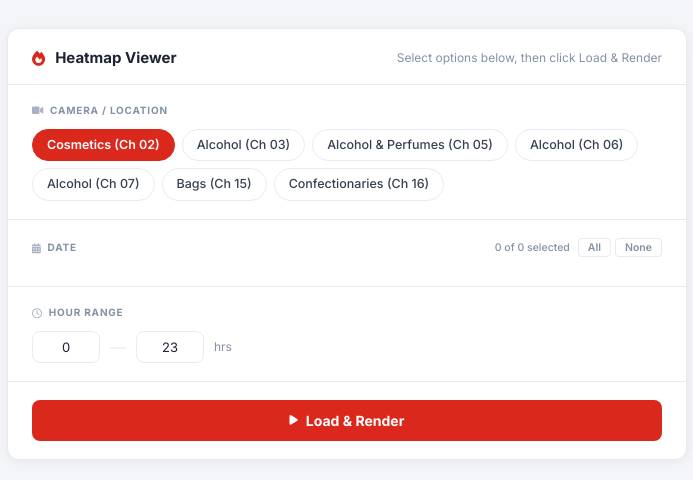
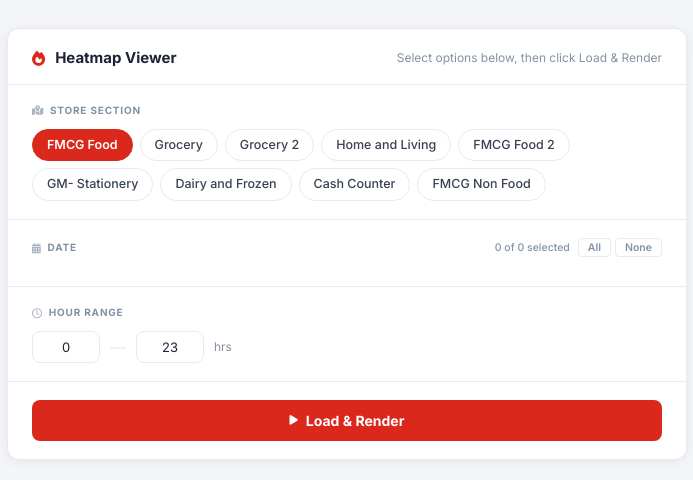
Before and after one commit to Tarsyer-Pushkar/spar-dashboard-main, a Flask app: page /heatmap in a window 1280 px wide. Shown: the part 96-576 px from the top of the page, without its empty margins (293-986 px from the left). Run offline with Flask 3, Linux system fonts and the light colour scheme; the visitor is signed in with stand-in values (Sample User, id 1); data that the repository does not hold is empty.

Commit message:
Fix heatmap tab to use store_location and section-based UI
- Replace CAMERA_MAP (channel-based) with LOCATION_MAP keyed by
  store_location (location01–location09) matching heatmap image files
- Update /api/heatmap-data and /api/heatmap-dates to filter by
  store_location field instead of camera_no
- Update heatmap.html chips to show section names derived from image
  filenames (FMCG Food, Grocery, Home and Living, etc.)
- Use encodeURIComponent for background image URLs (handles spaces)

Co-Authored-By: Claude Sonnet 4.6 <noreply@anthropic.com>

```diff
--- a/app/routes/api.py
+++ b/app/routes/api.py
@@ -395,39 +395,41 @@ def export_footfall():
 #  HEATMAP DATA
 # ─────────────────────────────────────────────
 
-# Camera → background image, location label, actual MongoDB camera_no value
-# All cameras are in sparServer.heatmap
-CAMERA_MAP = {
-    "ChannelNo02": {"image": "channel_2",  "location": "location1",  "label": "Cosmetics (Ch 02)",         "cam_no": 2},
-    "ChannelNo03": {"image": "channel_3",  "location": "location2",  "label": "Alcohol (Ch 03)",            "cam_no": 3},
-    "ChannelNo05": {"image": "channel_5",  "location": "location3",  "label": "Alcohol & Perfumes (Ch 05)", "cam_no": 5},
-    "ChannelNo06": {"image": "channel_6",  "location": "location4",  "label": "Alcohol (Ch 06)",            "cam_no": 6},
-    "ChannelNo07": {"image": "channel_7",  "location": "location5",  "label": "Alcohol (Ch 07)",            "cam_no": 7},
-    "ChannelNo15": {"image": "channel_15", "location": "location6",  "label": "Bags (Ch 15)",               "cam_no": 15},
-    "ChannelNo16": {"image": "channel_16", "location": "location7",  "label": "Confectionaries (Ch 16)",    "cam_no": 16},
+# store_location → background image filename (without .jpg), section label
+LOCATION_MAP = {
+    "location01": {"image": "location01- FMCG Food",      "label": "FMCG Food"},
+    "location02": {"image": "location02- Grocery",         "label": "Grocery"},
+    "location03": {"image": "location03- Grocery 2",       "label": "Grocery 2"},
+    "location04": {"image": "location04- Home and Living", "label": "Home and Living"},
+    "location05": {"image": "location05- FMCG Food 2",     "label": "FMCG Food 2"},
+    "location06": {"image": "location06- GM- Stationery",  "label": "GM- Stationery"},
+    "location07": {"image": "location07- Dairy and Frozen","label": "Dairy and Frozen"},
+    "location08": {"image": "location08- Cash Counter",    "label": "Cash Counter"},
+    "location09": {"image": "location09- FMCG Non Food",   "label": "FMCG Non Food"},
 }
 
 @api_bp.route("/heatmap-data")
 @login_required_api
 def heatmap_data():
     from collections import OrderedDict
-    camera    = request.args.get("camera", "ChannelNo03")
+    location  = request.args.get("location", "location01")
     hour_from = int(request.args.get("hour_from", 0))
     hour_to   = int(request.args.get("hour_to",  23))
 
-    if camera not in CAMERA_MAP:
-        return jsonify({"error": "Unknown camera"}), 400
+    if location not in LOCATION_MAP:
+        return jsonify({"error": "Unknown location"}), 400
 
-    col    = get_spar_db().heatmap
-    cam_no = CAMERA_MAP[camera]["cam_no"]
+    col = get_spar_db().heatmap
 
     # Accept comma-separated dates or single date (backwards compat)
     dates_param = request.args.get("dates", "") or request.args.get("date", "")
     dates = [d.strip() for d in dates_param.split(",") if d.strip()]
 
     if not dates:
-        latest = col.find_one({"camera_no": cam_no}, sort=[("date_time", -1)])
-        dates = [latest["date_time"][:10]] if latest else ["2026-02-25"]
+        latest = col.find_one({"store_location": location}, sort=[("date_time", -1)])
+        dates = [latest["date_time"][:10]] if latest else []
+        if not dates:
+            return jsonify({"frames": [], "total": {"male": 0, "female": 0, "child": 0, "staff": 0}})
 
     # Build per-date hour-range conditions
     or_conditions = []
@@ -442,9 +444,9 @@ def heatmap_data():
         or_conditions.append({"date_time": {"$gte": tf, "$lt": tt}})
 
     if len(or_conditions) == 1:
-        filt = {"camera_no": cam_no, **or_conditions[0]}
+        filt = {"store_location": location, **or_conditions[0]}
     else:
-        filt = {"camera_no": cam_no, "$or": or_conditions}
+        filt = {"store_location": location, "$or": or_conditions}
 
     docs = list(col.find(
         filt,
@@ -490,29 +492,28 @@ def heatmap_data():
         if not multi:
             slot["datetime"] = doc["date_time"]
 
-    cam_info = CAMERA_MAP[camera]
+    loc_info = LOCATION_MAP[location]
     return jsonify({
-        "camera":    camera,
-        "image":     cam_info["image"],
-        "location":  cam_info["location"],
+        "location":  location,
+        "image":     loc_info["image"],
+        "label":     loc_info["label"],
         "dates":     dates,
         "hour_from": hour_from,
         "hour_to":   hour_to,
         "frames":    list(slots.values()),
         "total":     total,
-        "cameras":   [{"id": k, "label": v["label"]} for k, v in CAMERA_MAP.items()],
+        "locations": [{"id": k, "label": v["label"]} for k, v in LOCATION_MAP.items()],
     })
 
 @api_bp.route("/heatmap-dates")
 @login_required_api
 def heatmap_dates():
-    """Return distinct dates available per camera."""
-    camera = request.args.get("camera", "ChannelNo03")
-    if camera not in CAMERA_MAP:
+    """Return distinct dates available per store location."""
+    location = request.args.get("location", "location01")
+    if location not in LOCATION_MAP:
         return jsonify({"dates": []})
-    col    = get_spar_db().heatmap
-    cam_no = CAMERA_MAP[camera]["cam_no"]
-    docs = list(col.find({"camera_no": cam_no}, {"date_time": 1, "_id": 0}))
+    col  = get_spar_db().heatmap
+    docs = list(col.find({"store_location": location}, {"date_time": 1, "_id": 0}))
     dates = sorted({d["date_time"][:10] for d in docs})
     return jsonify({"dates": dates})
 
--- a/app/templates/heatmap.html
+++ b/app/templates/heatmap.html
@@ -285,17 +285,19 @@
       <span class="hm-card-head-sub">Select options below, then click Load &amp; Render</span>
     </div>
 
-    <!-- Camera section -->
+    <!-- Section / Location section -->
     <div class="hm-section">
-      <div class="hm-sec-label"><i class="fa-solid fa-video"></i> Camera / Location</div>
+      <div class="hm-sec-label"><i class="fa-solid fa-map-location-dot"></i> Store Section</div>
       <div class="cam-chips" id="cameraChips">
-        <div class="cam-chip active" data-cam="ChannelNo02" onclick="selectCamera(this)">Cosmetics (Ch 02)</div>
-        <div class="cam-chip" data-cam="ChannelNo03" onclick="selectCamera(this)">Alcohol (Ch 03)</div>
-        <div class="cam-chip" data-cam="ChannelNo05" onclick="selectCamera(this)">Alcohol &amp; Perfumes (Ch 05)</div>
-        <div class="cam-chip" data-cam="ChannelNo06" onclick="selectCamera(this)">Alcohol (Ch 06)</div>
-        <div class="cam-chip" data-cam="ChannelNo07" onclick="selectCamera(this)">Alcohol (Ch 07)</div>
-        <div class="cam-chip" data-cam="ChannelNo15" onclick="selectCamera(this)">Bags (Ch 15)</div>
-        <div class="cam-chip" data-cam="ChannelNo16" onclick="selectCamera(this)">Confectionaries (Ch 16)</div>
+        <div class="cam-chip active" data-cam="location01" onclick="selectCamera(this)">FMCG Food</div>
+        <div class="cam-chip" data-cam="location02" onclick="selectCamera(this)">Grocery</div>
+        <div class="cam-chip" data-cam="location03" onclick="selectCamera(this)">Grocery 2</div>
+        <div class="cam-chip" data-cam="location04" onclick="selectCamera(this)">Home and Living</div>
+        <div class="cam-chip" data-cam="location05" onclick="selectCamera(this)">FMCG Food 2</div>
+        <div class="cam-chip" data-cam="location06" onclick="selectCamera(this)">GM- Stationery</div>
+        <div class="cam-chip" data-cam="location07" onclick="selectCamera(this)">Dairy and Frozen</div>
+        <div class="cam-chip" data-cam="location08" onclick="selectCamera(this)">Cash Counter</div>
+        <div class="cam-chip" data-cam="location09" onclick="selectCamera(this)">FMCG Non Food</div>
       </div>
     </div>
 
@@ -458,7 +460,7 @@ const HEAT_W   = 160, HEAT_H   = 90;
 const HEAT_SX  = HEAT_W / NATIVE_W, HEAT_SY = HEAT_H / NATIVE_H;
 
 // ── State ──
-let selectedCamera = 'ChannelNo02';
+let selectedCamera = 'location01';
 let allFrames      = [];
 let bgImage        = null;
 let currentMode    = 'heatmap';
@@ -469,7 +471,7 @@ let isPlaying      = false;
 
 // ── Init ──
 window.addEventListener('DOMContentLoaded', () => {
-  loadDates('ChannelNo02');
+  loadDates('location01');
 });
 window.addEventListener('resize', () => {
   if (bgImage && allFrames.length) requestAnimationFrame(() => renderCurrentView());
@@ -488,7 +490,7 @@ async function loadDates(camera) {
   const list = document.getElementById('dateList');
   list.innerHTML = '<div class="spinner" style="width:16px;height:16px;border-width:2px;margin:0;"></div>';
   try {
-    const res  = await fetch(`/api/heatmap-dates?camera=${camera}`);
+    const res  = await fetch(`/api/heatmap-dates?location=${camera}`);
     const data = await res.json();
     list.innerHTML = '';
     (data.dates || []).forEach(d => {
@@ -595,7 +597,7 @@ async function loadAndRender() {
 
   try {
     const res = await fetch(
-      `/api/heatmap-data?camera=${selectedCamera}&dates=${dates.join(',')}&hour_from=${hourFrom}&hour_to=${hourTo}`
+      `/api/heatmap-data?location=${selectedCamera}&dates=${dates.join(',')}&hour_from=${hourFrom}&hour_to=${hourTo}`
     );
     const data = await res.json();
 
@@ -609,7 +611,7 @@ async function loadAndRender() {
     updateStats(data.total, data.frames.length);
 
     setLoading(true, 'Loading background image…');
-    bgImage = await loadImage(`/static/img/heatmap/${data.image}.jpg`);
+    bgImage = await loadImage(`/static/img/heatmap/${encodeURIComponent(data.image)}.jpg`);
 
     setLoading(false);
     setupScrubber();
```
